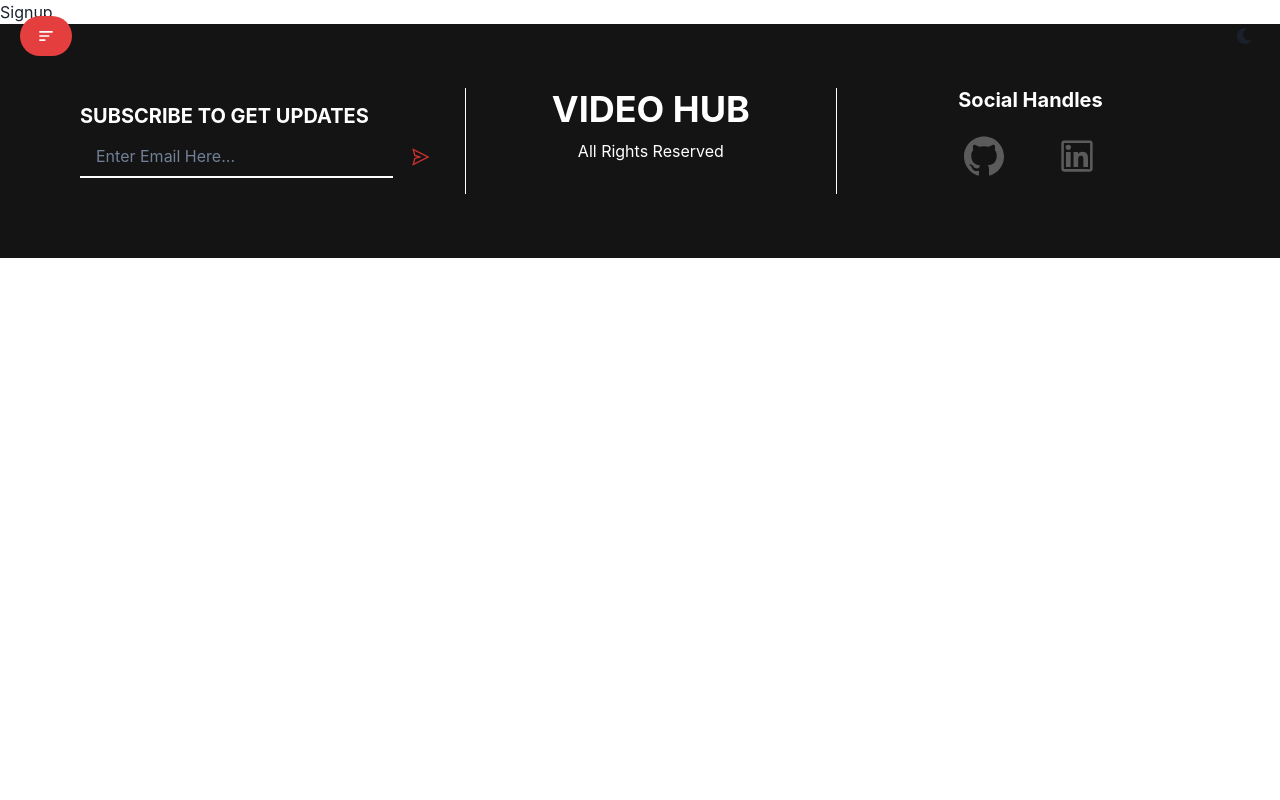
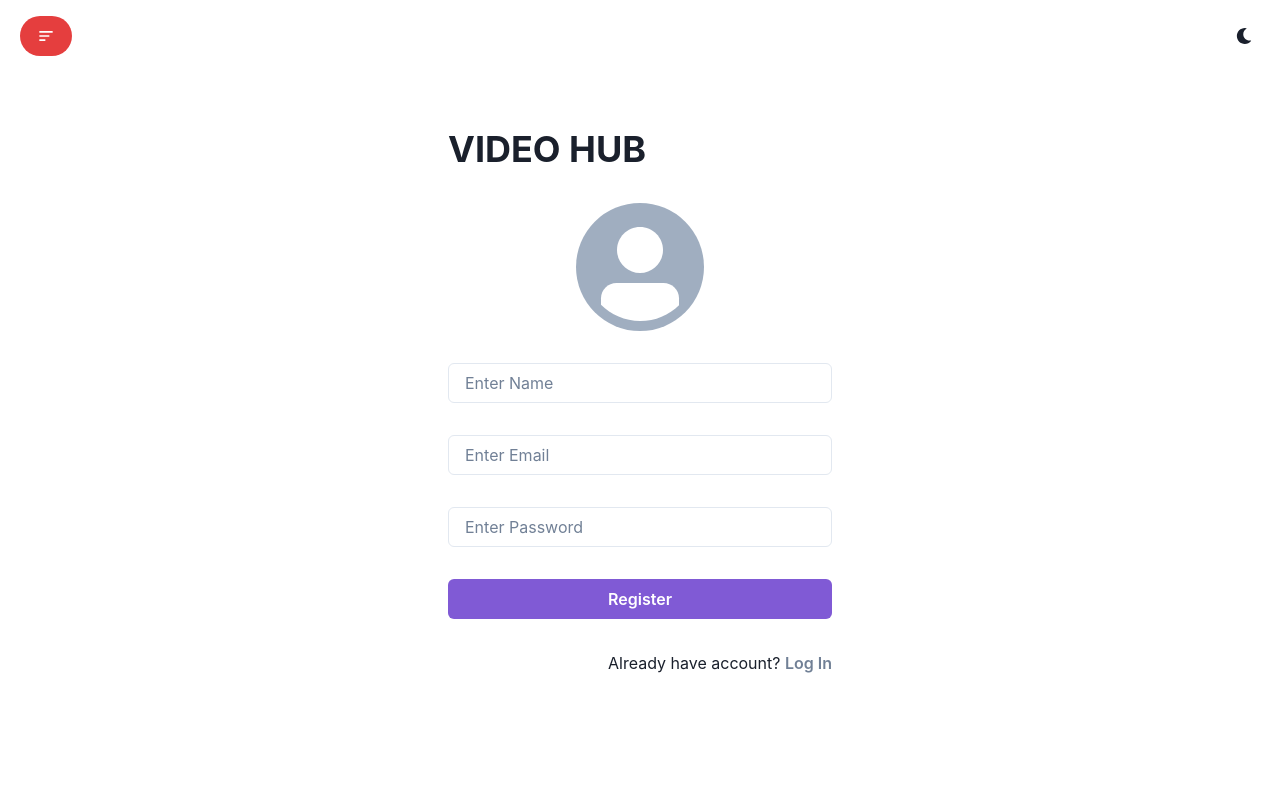
Before and after one commit to Rahul-71/VideoHub, a React (Create React App) app: page /signup in a window 1280 px wide. Shown: the top 800 px of the page. Built offline with nearby package versions, Linux system fonts and the light colour scheme.

Commit message:
signup page added

```diff
--- a/src/components/Signup.jsx
+++ b/src/components/Signup.jsx
@@ -1,7 +1,64 @@
+import {
+  Avatar,
+  Button,
+  Container,
+  Heading,
+  Input,
+  Text,
+  VStack,
+} from '@chakra-ui/react';
 import React from 'react';
+import { Link } from 'react-router-dom';
 
 const Signup = () => {
-  return <div>Signup</div>;
+  return (
+    <Container h={'100vh'} p={'16'} maxW={'container.xl'}>
+      <form>
+        <VStack
+          alignItems={'stretch'}
+          spacing={8}
+          w={['full', '96']}
+          m={'auto'}
+          my={16}
+        >
+          <Heading>VIDEO HUB</Heading>
+          <Avatar boxSize={32} alignSelf={'center'} />
+
+          <Input
+            type="text"
+            placeholder="Enter Name"
+            focusBorderColor={'red.300'}
+            required
+          />
+
+          <Input
+            type="email"
+            placeholder="Enter Email"
+            focusBorderColor={'red.300'}
+            required
+          />
+
+          <Input
+            type="password"
+            placeholder="Enter Password"
+            focusBorderColor={'red.300'}
+            required
+          />
+
+          <Button type="submit" colorScheme="purple">
+            Register
+          </Button>
+
+          <Text textAlign={'right'}>
+            Already have account?{' '}
+            <Button variant={'link'} alignSelf={'flex-end'}>
+              <Link to={'/login'}>Log In</Link>
+            </Button>
+          </Text>
+        </VStack>
+      </form>
+    </Container>
+  );
 };
 
 export default Signup;
```
